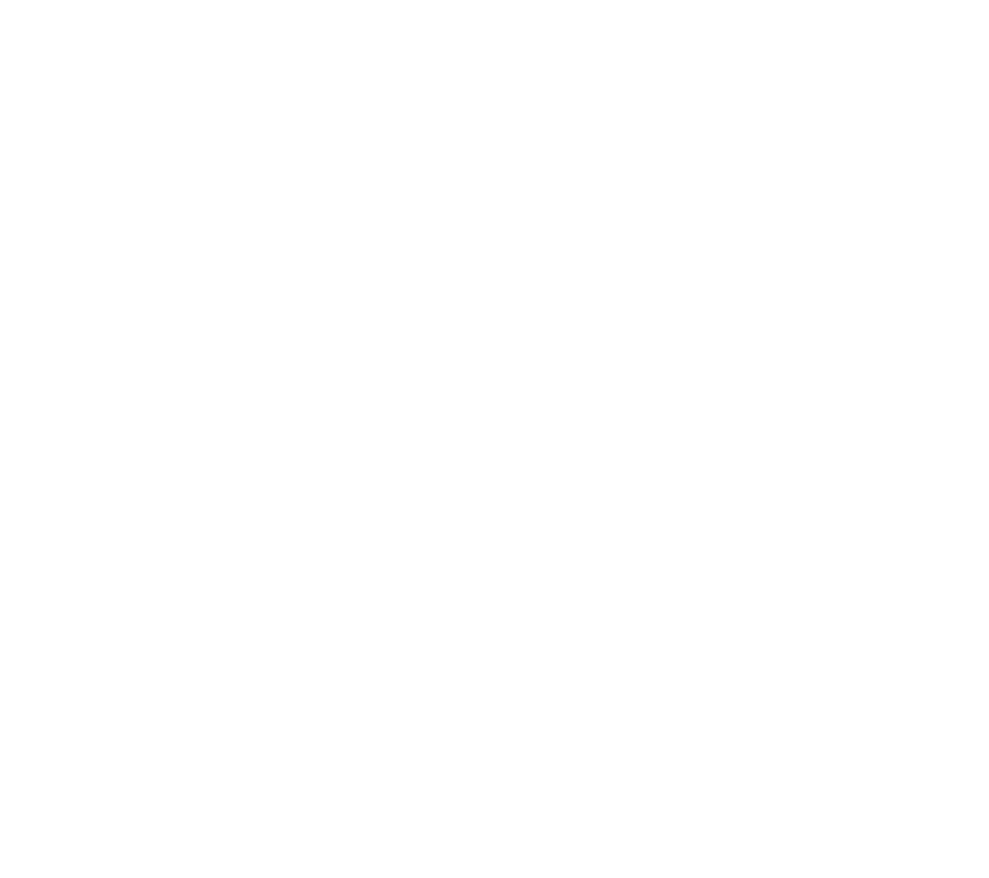
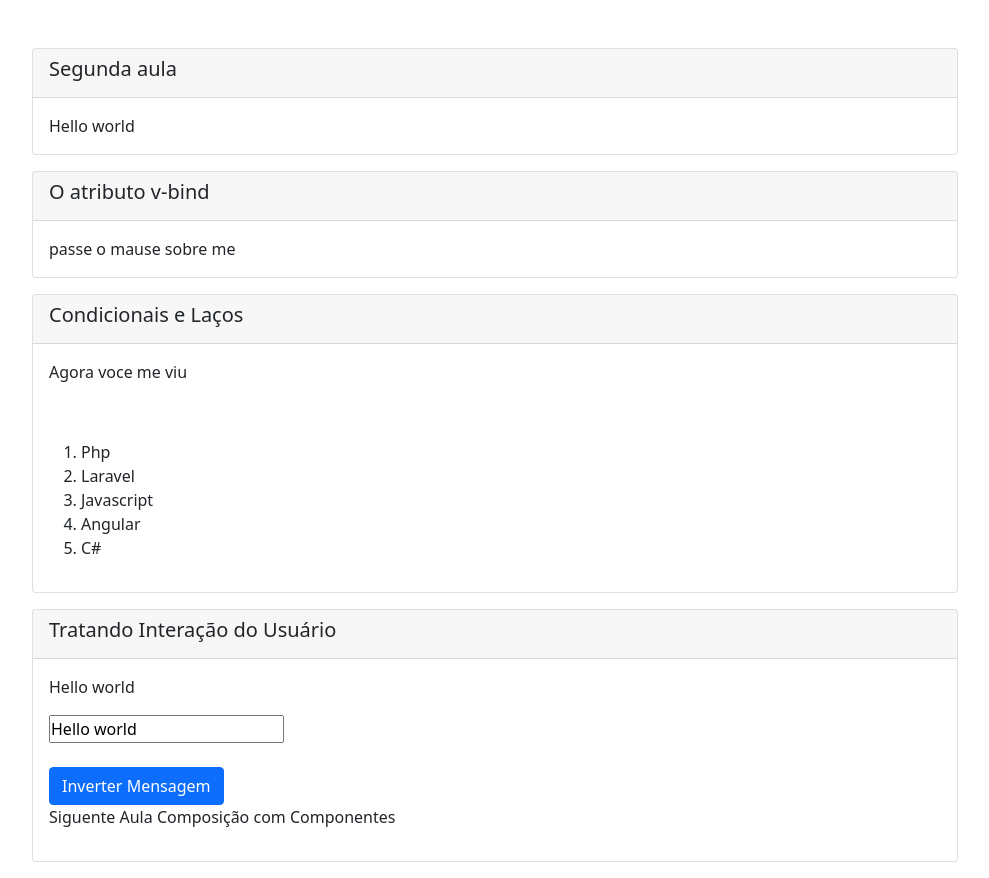
Before and after one commit to ortizmas/todolistinbraep, a Vue app in the folder frontend/: page /aula2 in a window 1280 px wide. Before the commit this address had no page. Shown: the whole page, without its empty margins (145-1134 px from the left). Before the commit the page ends 800 px from the top, so only its background shows below. Built offline with nearby package versions, Linux system fonts and the light colour scheme.

Commit message:
Aula dois de vue js

```diff
--- a/frontend/src/App.vue
+++ b/frontend/src/App.vue
@@ -4,7 +4,6 @@
         <router-link to="/todolist">Todo</router-link> -->
         <router-view></router-view>
     </div>
-
 </template>
 
 <script>
--- /dev/null
+++ b/frontend/src/components/Aulas/ComponentAulaTwo.vue
@@ -0,0 +1,87 @@
+<template>
+    <div class="container">
+        <div class="row d-flex justify-content-center align-items-center">
+            <div class="col-md-10 mt-5">
+                <div class="card mb-3">
+                    <div class="card-header">
+                        <h5>{{ title }}</h5>
+                    </div>
+                    <div class="card-body">
+                        {{ message }}
+                    </div>
+                </div>
+
+                <div class="card mb-3">
+                    <div class="card-header">
+                        <h5>O atributo v-bind</h5>
+                    </div>
+                    <div class="card-body">
+                        <span v-bind:title="titelHover">
+                            passe o mause sobre me
+                        </span>
+                    </div>
+                </div>
+
+                <div class="card mb-3">
+                    <div class="card-header">
+                        <h5>Condicionais e Laços</h5>
+                    </div>
+                    <div class="card-body">
+                        <span v-if="condition">
+                            Agora voce me viu
+                        </span>
+                    </div>
+                    <br>
+                    <div class="card-body">
+                        <ol>
+                            <li v-for="(todo, i) in todos" v-bind:key="i">
+                                {{ todo.text }}
+                            </li>
+                        </ol>
+                    </div>
+                </div>
+
+                <div class="card mb-3">
+                    <div class="card-header">
+                        <h5>Tratando Interação do Usuário</h5>
+                    </div>
+                    <div class="card-body">
+                        <p>{{ message }}</p>
+                        <input v-model="message">
+                        <br><br>
+                        <button v-on:click="reverseMessage" class="btn btn-primary">Inverter Mensagem</button>
+                        <br>
+                        <p>Siguente Aula Composição com Componentes</p>
+                    </div>
+                </div>
+            </div>
+        </div>
+    </div>
+</template>
+
+<script>
+export default {
+    name: "ComponentAulaTwo",
+
+    data() {
+        return {
+            title: "Segunda aula",
+            titelHover: "Voce carregou esta pagina em " + new Date().toLocaleString(),
+            message: "Hello world",
+            condition: true,
+            todos: [
+                {text: 'Php'},
+                {text: 'Laravel'},
+                {text: 'Javascript'},
+                {text: 'Angular'},
+                {text: 'C#'},
+            ]
+        }
+    },
+    methods: {
+        reverseMessage () {
+            this.message =  this.message.split(' ').reverse().join('');
+        }
+    }
+}
+</script>
--- a/frontend/src/router/index.js
+++ b/frontend/src/router/index.js
@@ -2,7 +2,8 @@
 
 import TodoComponent from "@/components/Todo/TodoComponent";
 import TodoApiComponent from "@/components/Api/TodoApiComponent";
-import ComponentAulaOne from "@/components/Aula-one/ComponentAulaOne";
+import ComponentAulaOne from "@/components/Aulas/ComponentAulaOne";
+import ComponentAulaTwo from "@/components/Aulas/ComponentAulaTwo";
 
 
 const routes = [
@@ -17,9 +18,14 @@
 		component: TodoApiComponent
 	},
 	{
-		path: "/aula-one",
+		path: "/aula1",
 		name: "AulaOne",
 		component: ComponentAulaOne
+	},
+	{
+		path: "/aula2",
+		name: "AulaTwo",
+		component: ComponentAulaTwo
 	}
 ];
 
```
Also changed, not shown: frontend/src/components/Aulas/ComponentAulaOne.vue (renamed from frontend/src/components/Aula-one/ComponentAulaOne.vue).
